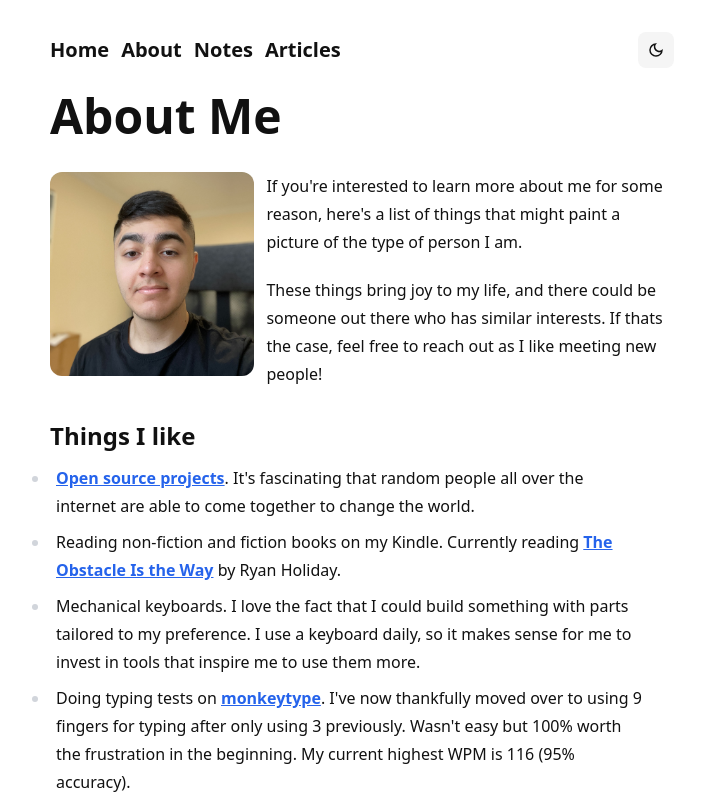
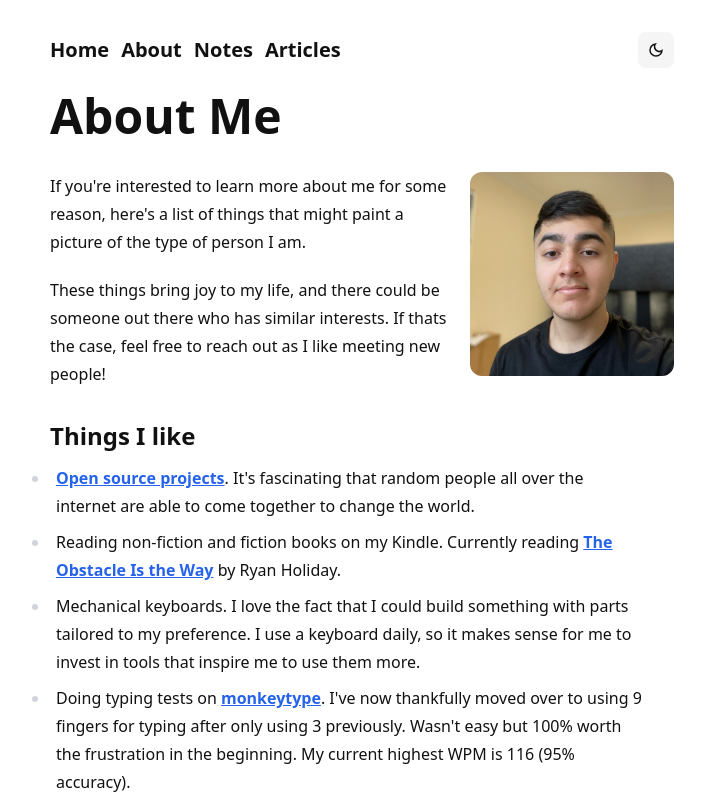
Before and after one commit to pzrsa/parsam.io, a Next.js app: page /about in a window 1280 px wide. Shown: the top 800 px of the page, without its empty margins (278-983 px from the left). Built offline with nearby package versions, Linux system fonts and the light colour scheme.

Commit message:
prefer my pic on right side

```diff
--- a/pages/about.tsx
+++ b/pages/about.tsx
@@ -38,11 +38,11 @@ const About: React.FC = ({}) => {
       </Head>
       <div>
         <PageTitle name="About Me" />
-        <div className="relative sm:flex">
+        <div className="relative sm:flex sm:flex-row-reverse">
           <div className="mx-auto w-60 h-60 sm:w-full sm:h-full ">
             <Image className="rounded-xl" src={avatar} alt="Parsa Mesgarha" />
           </div>
-          <div className="prose dark:prose-invert mt-5 sm:ml-3 sm:mt-0">
+          <div className="prose dark:prose-invert mt-5 sm:mr-3 sm:mt-0">
             <p>
               If you&apos;re interested to learn more about me for some reason,
               here&apos;s a list of things that might paint a picture of the
```
